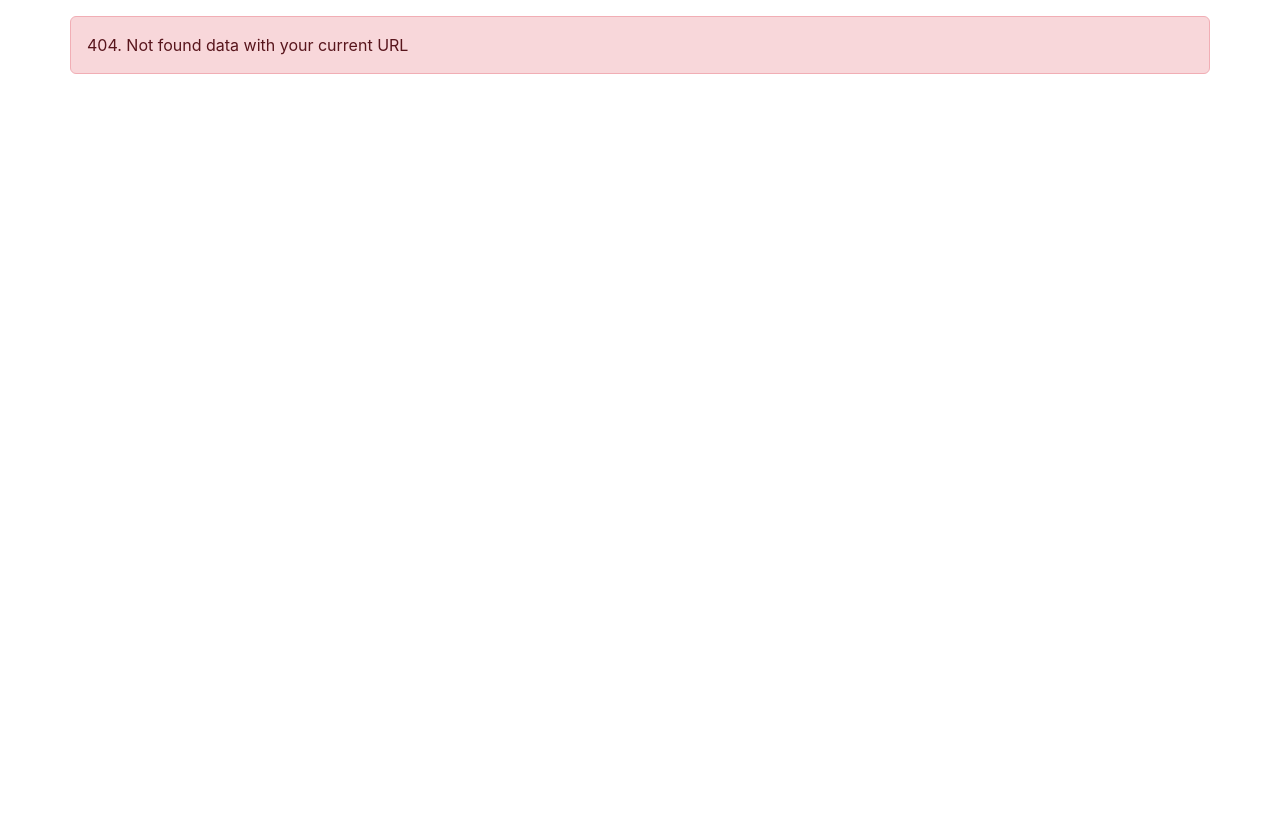
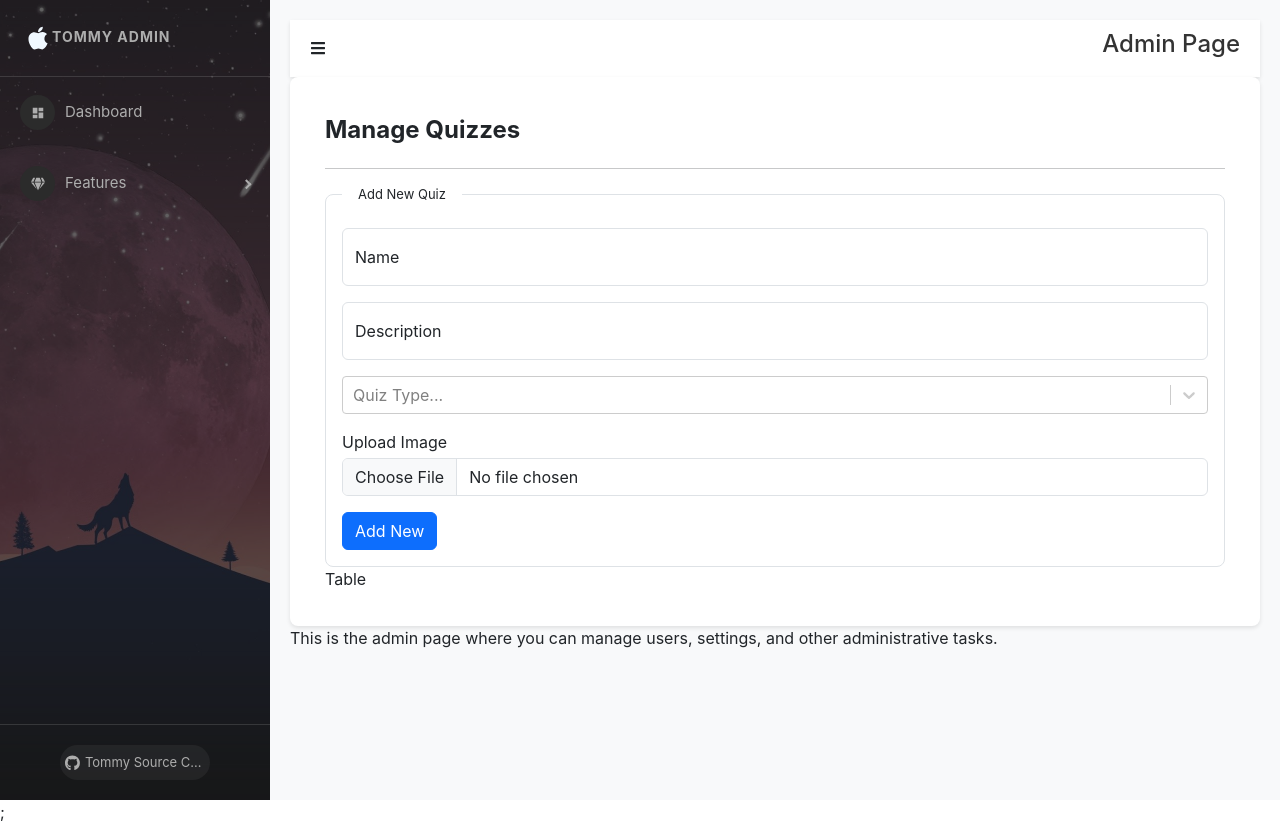
Before and after one commit to phucthor/test-demo-react, a React (Create React App) app: page /admins/manage-quizzes in a window 1280 px wide. Before the commit this address had no page. Before the commit the page ends 800 px from the top, so only its background shows below. Built offline with nearby package versions, Linux system fonts and the light colour scheme.

Commit message:
video 89

```diff
--- a/package.json
+++ b/package.json
@@ -20,6 +20,7 @@
     "react-redux": "^8.1.3",
     "react-router-dom": "6.30.1",
     "react-scripts": "5.0.1",
+    "react-select": "5.4.0",
     "react-toastify": "^9.0.7",
     "redux": "4.2.0",
     "redux-persist": "^6.0.0",
--- a/src/Layout.js
+++ b/src/Layout.js
@@ -11,6 +11,7 @@
 import 'react-toastify/dist/ReactToastify.css';
 import ListQuiz from "./components/User/ListQuiz";
 import DetailQuiz from "./components/User/DetailQuiz";
+import ManageQuiz from "./components/Admin/Content/Quiz/ManageQuiz";
 
 const NotFound = () => {
     return (
@@ -32,6 +33,7 @@
             <Route path="admins" element={<Admin />}>
                 <Route index element={<Dashboard />} />
                 <Route path="manage-user" element={<ManageUser />} />
+                <Route path="manage-quizzes" element={<ManageQuiz />} />
             </Route>
 
             <Route path="/login" element={<Login />} />
--- /dev/null
+++ b/src/components/Admin/Content/Quiz/ManageQuiz.js
@@ -0,0 +1,69 @@
+import { useState } from "react";
+import "./ManageQuiz.scss";
+import Select from "react-select";
+
+const options = [
+  { value: "EASY", label: "EASY" },
+  { value: "MEDIUM", label: "MEDIUM" },
+  { value: "HARD", label: "HARD" },
+];
+
+const ManageQuiz = (props) => {
+  const [name, setName] = useState("");
+  const [description, setDescription] = useState("");
+  const [type, setType] = useState("EASY");
+  const [image, setImage] = useState(null);
+
+  const handleChangeFile = (event) => {};
+  return (
+    <div className="quiz-container">
+      <div className="title">Manage Quizzes</div>
+      <hr />
+      <div className="add-new">
+        <fieldset className="border rounded-3 p-3">
+          <legend className="float-none w-auto px-3">Add New Quiz</legend>
+          <div className="form-floating mb-3">
+            <input
+              type="text"
+              className="form-control"
+              placeholder="Your Quiz Name"
+              value={name}
+              onChange={(event) => setName(event.target.value)}
+            />
+            <label>Name</label>
+          </div>
+          <div className="form-floating">
+            <input
+              type="text"
+              className="form-control"
+              placeholder="Your Quiz Description"
+              value={description}
+              onChange={(event) => setDescription(event.target.value)}
+            />
+            <label>Description</label>
+          </div>
+          <div className="my-3">
+            <Select
+              value={type}
+            //   onChange={this.handleChange}
+              options={options}
+              placeholder={"Quiz Type..."}
+            />
+          </div>
+          <div className="more-actions form-group">
+            <label className="mb-1">Upload Image</label>
+            <input
+              type="file"
+              className="form-control"
+              onChange={(event) => handleChangeFile(event)}
+            />
+            <button className="btn btn-primary mt-3">Add New</button>
+          </div>
+        </fieldset>
+      </div>
+      <div className="list-detail">Table</div>
+    </div>
+  );
+};
+
+export default ManageQuiz;
--- /dev/null
+++ b/src/components/Admin/Content/Quiz/ManageQuiz.scss
@@ -0,0 +1,13 @@
+.quiz-container {
+    padding: 15px;
+
+    .title {
+        font-size: 24px;
+        font-weight: bold;
+        margin-bottom: 20px;
+    }
+
+    legend {
+        font-size: 13px;
+    }
+}
--- a/src/components/Admin/SideBar.js
+++ b/src/components/Admin/SideBar.js
@@ -20,8 +20,9 @@
 import { AiFillApple } from "react-icons/ai";
 import { MdDashboard } from "react-icons/md";
 import "./SideBar.scss";
-import { Link } from "react-router-dom";
+import { Link, useNavigate } from "react-router-dom";
 const SideBar = (props) => {
+  const navigate = useNavigate();
   const { image, collapsed, toggled, handleToggleSidebar } = props;
   return (
     <>
@@ -46,7 +47,9 @@
             }}
           >
             <AiFillApple size={"2em"} color={"aliceblue"} />
-            <span>Tommy Admin</span>
+            <span onClick={() => navigate('/')} style={{ cursor: 'pointer' }}>
+              Tommy Admin
+            </span>
           </div>
         </SidebarHeader>
 
@@ -71,7 +74,10 @@
                 Users
                 <Link to="/admins/manage-user" />
               </MenuItem>
-              <MenuItem>Quizzes</MenuItem>
+              <MenuItem>
+                Quizzes
+                <Link to="/admins/manage-quizzes" />
+              </MenuItem>
               <MenuItem>Questions</MenuItem>
             </SubMenu>
           </Menu>
```
Also changed, not shown: 1 other file (tests, documents, lock files or other folders).
